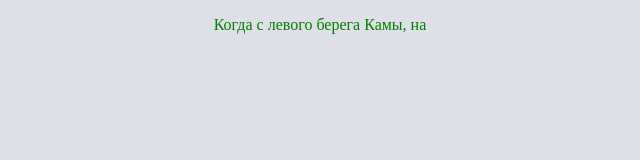
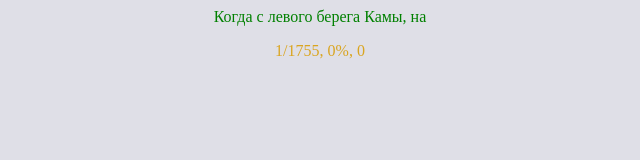
Before and after one commit to Vlad21islav/-, a plain HTML site: page index.html in a window 1280 px wide. Shown: the whole page, without its empty margins (320-960 px from the left). Drawn offline with Linux system fonts and the light colour scheme.

Commit message:
settings

```diff
--- a/index.html
+++ b/index.html
@@ -7,8 +7,8 @@
     </head>
     <body>
         <div class="all">
+            <a id="lable1"></a><a id="lable2"></a>
             <p id="info"></p>
-            <a id="lable1"></a><a id="lable2"></a>
         </div>
     </body>
     <script src="main.js"></script>
--- a/main.js
+++ b/main.js
@@ -10,18 +10,30 @@ class Game{
         if (this.lable1 === null) throw new Error('Не найден элемент с id "lable1"');
         if (this.lable2 === null) throw new Error('Не найден элемент с id "lable2"');
 
+        this.simbols = 'abcdefghijklmnopqrstuvwxyzABCDEFGHIJKLMNOPQRSTUVWXYZ '
         this.text1 = '';
         this.text2 = text;
 
         this.totalLength = 30;
         this.maxFirstLength = 10;
         this.textLast = 0;
+        this.speed = 0;
+        this.clicks = 0;
+        this.mistakes = 0;
 
         this.lable1.innerHTML = this.text1;
         this.lable2.innerHTML = this.text2.slice(0, this.totalLength);
+        this.info.innerHTML = `0/${this.text2.length + 1}, ${this.rounded(0/(this.text2.length + 1)) * 100 + '%'}, ${this.speed}, ${this.mistakes}`;
+
+        setInterval(() => {
+            this.speed = this.clicks
+            this.info.innerHTML = `${this.text1.length + 1}/${this.text2.length + 1}, ${this.rounded((this.text1.length + 1)/(this.text2.length + 1)) * 100 + '%'}, ${this.speed}`;
+            this.clicks = 0;
+        }, 1000*1);
 
         addEventListener("keypress", (event) => {
             if (event.key === this.text2[0]) {
+                this.clicks += 1;
                 this.text1 += this.text2[0];
                 this.text2 = this.text2.slice(1, );
                 if (this.text2.length <= this.totalLength - this.maxFirstLength) {
@@ -35,8 +47,14 @@ class Game{
                 } else{
                     this.lable2.innerHTML = this.text2.slice(0, this.totalLength - this.maxFirstLength);
                 };
+            } else if (this.simbols.indexOf(event.key) === -1) {
+                console.log('ошибка')
             };
         });
+    };
+
+    rounded(number){
+        return Math.round(parseFloat(number) * 100) / 100;
     };
 };
 
```
